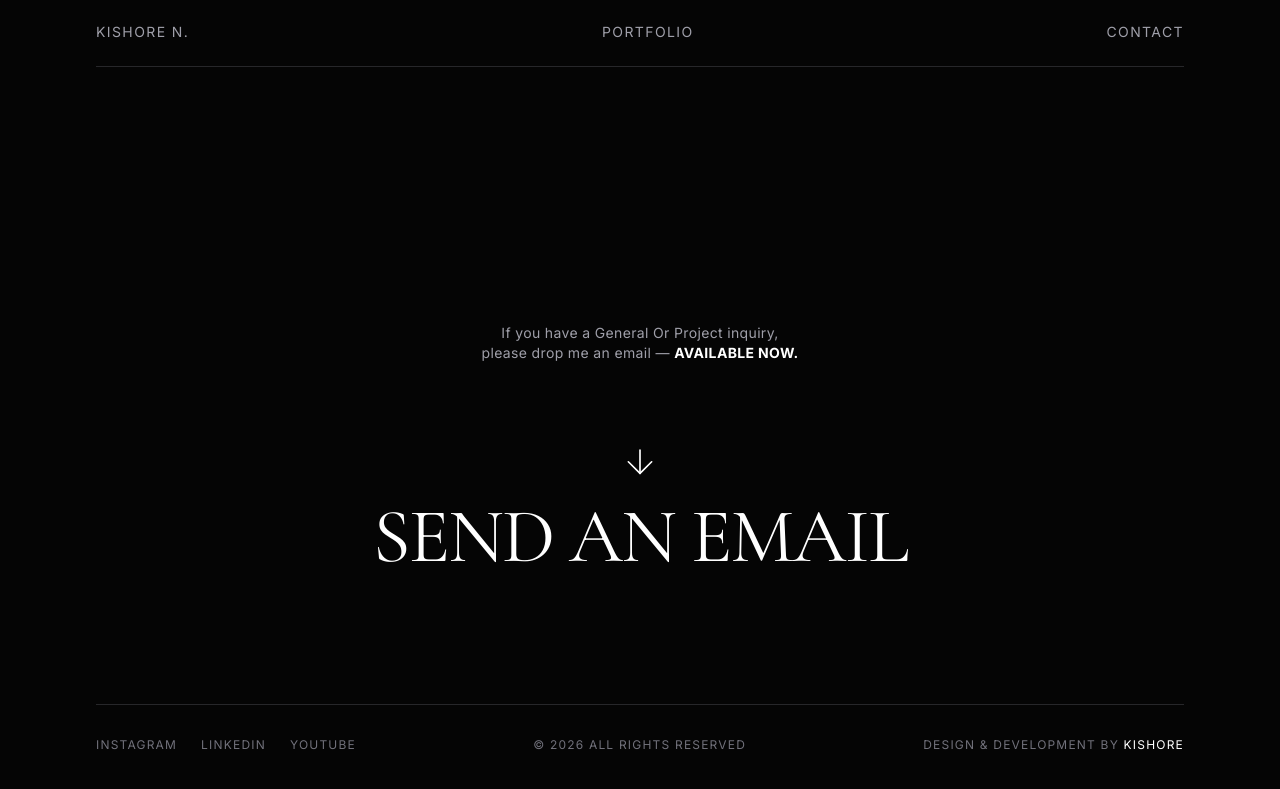
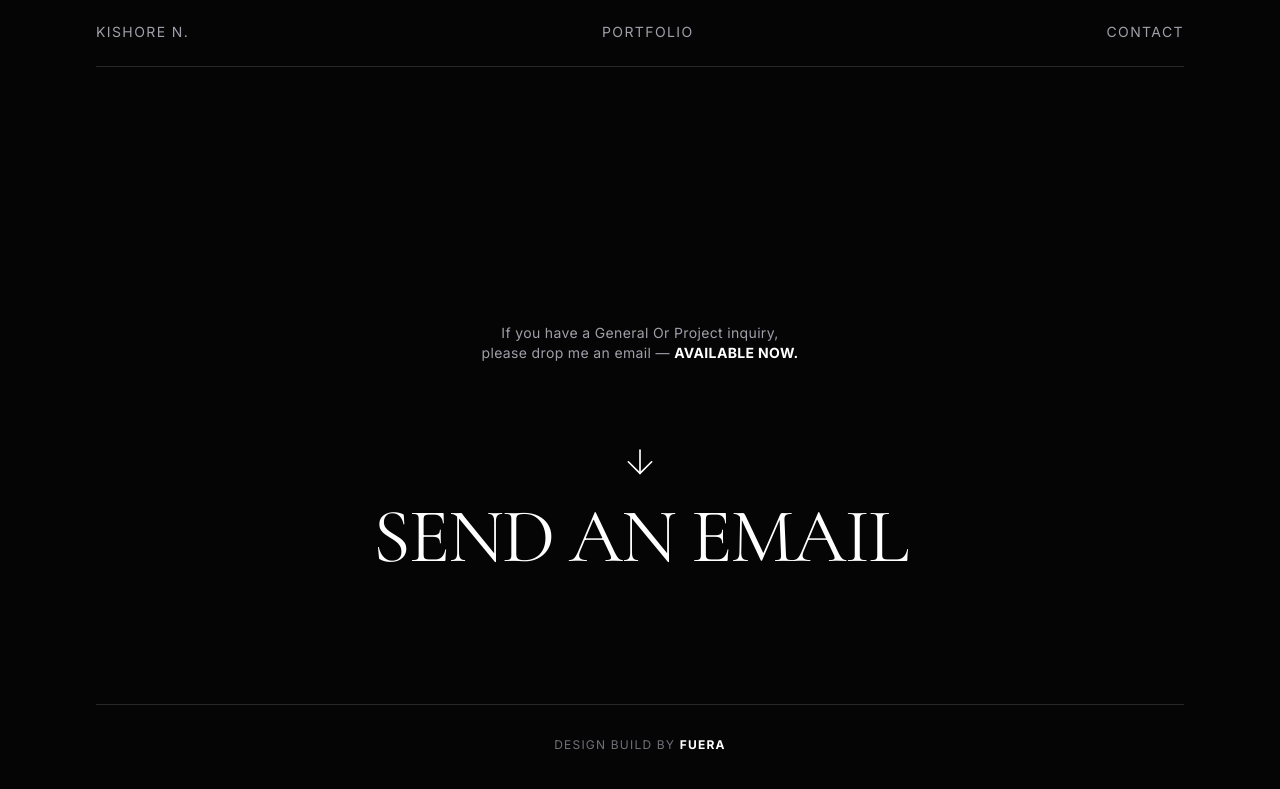
Before and after one commit to nj-dotin/tempStore, a Next.js app: page / in a window 1280 px wide. Shown: the part 5618-6407 px from the top of the page. Built offline with nearby package versions, Linux system fonts and the light colour scheme.

Commit message:
FUERA mark daa

```diff
--- a/src/components/Contact.tsx
+++ b/src/components/Contact.tsx
@@ -48,20 +48,15 @@ export default function Contact() {
         </h2>
       </a>
 
-      <div className="w-full mt-24 md:mt-32 pt-8 border-t border-zinc-800 flex flex-col md:flex-row justify-between items-center text-[10px] md:text-xs font-sans tracking-widest text-zinc-500 gap-6 uppercase">
-        <div className="flex gap-6">
-          <a href="#" className="hover:text-white transition-colors">Instagram</a>
-          <a href="#" className="hover:text-white transition-colors">LinkedIn</a>
-          <a href="#" className="hover:text-white transition-colors">YouTube</a>
-        </div>
-
-        <div>
-          <span>&copy; {new Date().getFullYear()} ALL RIGHTS RESERVED</span>
-        </div>
-
-        <div>
-          <span>DESIGN & DEVELOPMENT BY <span className="text-white">KISHORE</span></span>
-        </div>
+      <div className="w-full mt-24 md:mt-32 pt-8 border-t border-zinc-800 flex justify-center items-center text-[10px] md:text-xs font-sans tracking-widest text-zinc-500 uppercase">
+        <a
+          href="https://www.fuera.in.net/"
+          target="_blank"
+          rel="noopener noreferrer"
+          className="hover:text-white transition-colors"
+        >
+          design build by <span className="font-bold text-white">FUERA</span>
+        </a>
       </div>
     </footer>
   );
```
